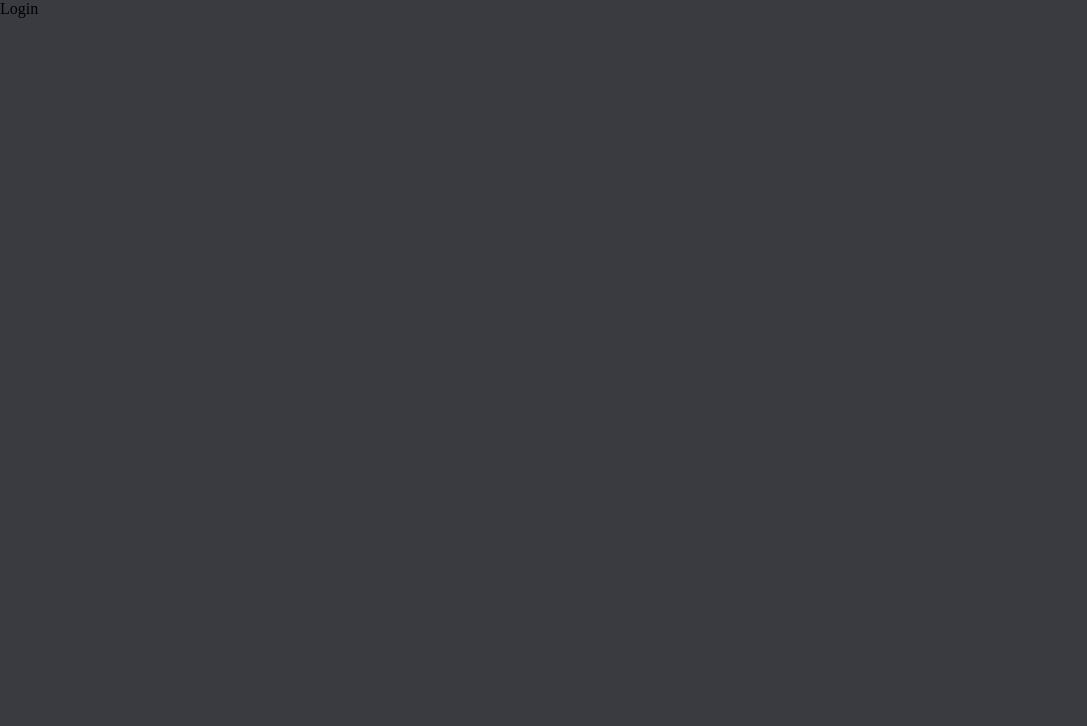
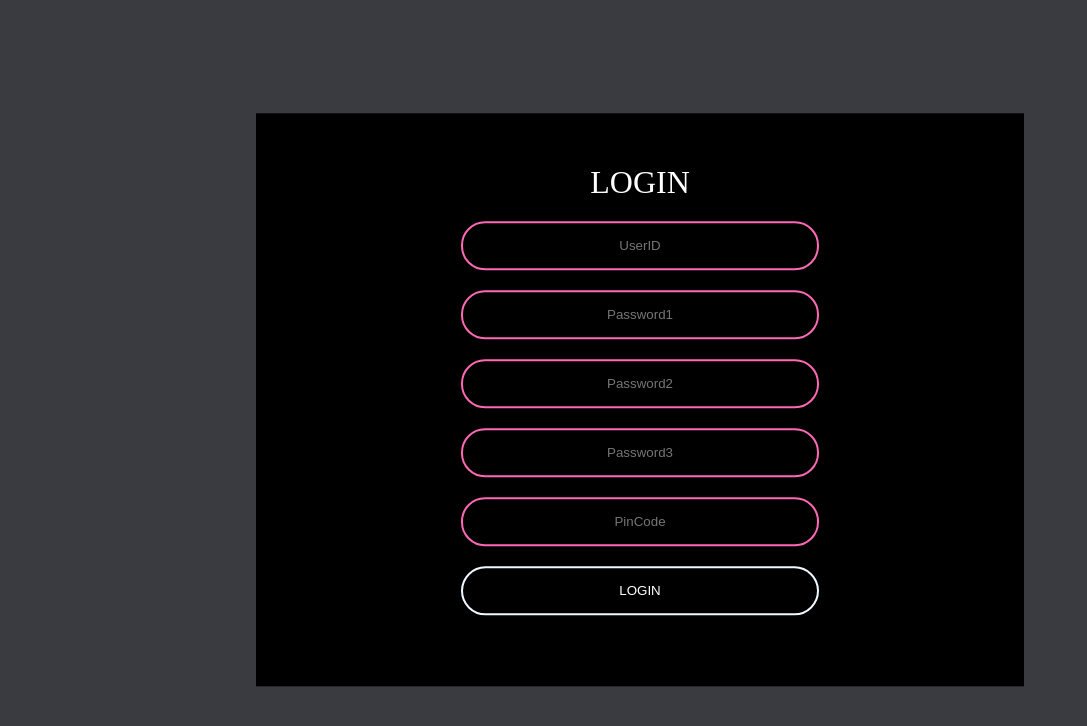
Before and after one commit to Shiro8613-dev/PasswordProxy, a Next.js app in the folder frontend/: page /login in a window 1280 px wide. Shown: the top 726 px of the page, without its empty margins (0-1087 px from the left). Built offline with nearby package versions, Linux system fonts and the light colour scheme.

Commit message:
ログインページ完成

```diff
--- a/frontend/src/pages/login.tsx
+++ b/frontend/src/pages/login.tsx
@@ -1,8 +1,79 @@
+import styles from '@/styles/login.module.css'
+import {ChangeEvent, useState} from "react";
+import axios, {AxiosResponse} from "axios";
+
+type postData = {
+    Username  :string
+    Password1 :string
+    Password2 :string
+    Password3 :string
+    PinCode   :number
+}
 
 export default function Login() {
+    const [errorMsg, setErrorMsg] = useState<string>()
+    const [userName, setUserName] = useState<string>()
+    const [password1, setPassword1] = useState<string>()
+    const [password2, setPassword2] = useState<string>()
+    const [password3, setPassword3] = useState<string>()
+    const [pinCode, setPinCode] = useState<string>()
+
+    const changeUserId = (e :ChangeEvent<HTMLInputElement>) => setUserName(e.target.value);
+    const changePassword1 = (e :ChangeEvent<HTMLInputElement>) => setPassword1(e.target.value);
+    const changePassword2 = (e :ChangeEvent<HTMLInputElement>) => setPassword2(e.target.value);
+    const changePassword3 = (e :ChangeEvent<HTMLInputElement>) => setPassword3(e.target.value);
+    const changePinCode = (e :ChangeEvent<HTMLInputElement>) => {
+        if (e.target.value == null) return;
+        if (e.target.value.match( /[^0-9]+/i)) {
+            setErrorMsg("pinCode is number")
+        } else {
+            if (errorMsg == "pinCode is number") setErrorMsg("");
+            setPinCode(e.target.value);
+        }
+    }
+
+    const clickLogin = () => {
+        if (userName == undefined || password1 == undefined ||
+            password2 == undefined || password3 == undefined || pinCode == undefined) {
+            setErrorMsg("userid or passwords or pinCode not entered")
+        } else {
+            if (errorMsg == "userid or passwords or pinCode not entered") setErrorMsg("");
+
+            const data = {
+                Username: userName,
+                Password1: password1,
+                Password2: password2,
+                Password3: password3,
+                PinCode: Number(pinCode),
+            } as postData
+
+            axios.post("/auth/login", data).then(d => {
+                if (d.status == 200) {
+                    location.href = "/pr"
+                } else {
+                    setErrorMsg(d.statusText)
+                }
+            })
+                .catch(e => setErrorMsg(e.response.data["error"]));
+        }
+    }
+
     return (
-        <>
-            <p>Login</p>
-        </>
+        <div className={styles.login}>
+            <div className={styles.login_form}>
+                <div className="login_form_top">
+                    <h1>LOGIN</h1>
+                    <p>{errorMsg}</p>
+                </div>
+                <div className="login_form_btm">
+                    <input type="id" name="user_id" placeholder="UserID" onChange={changeUserId} required={true} />
+                    <input type="password" name="password" placeholder="Password1" onChange={changePassword1} required={true}/>
+                    <input type="password" name="password" placeholder="Password2" onChange={changePassword2} required={true}/>
+                    <input type="password" name="password" placeholder="Password3" onChange={changePassword3} required={true}/>
+                    <input type="password" name="password" placeholder="PinCode" onChange={changePinCode} required={true} />
+                    <button type="button" name="botton" onClick={clickLogin}>LOGIN</button>
+                </div>
+            </div>
+        </div>
     )
 }
--- /dev/null
+++ b/frontend/src/styles/login.module.css
@@ -0,0 +1,69 @@
+.login {
+    width: 100%;
+    height: 100%;
+    display: flex;
+    position: relative;
+    align-items: center;
+    justify-content: center;
+}
+
+.login_form {
+    width: 60%;
+    padding: 4% 2%;
+    position: absolute;
+    top: 50%;
+    left: 50%;
+    transform: translate(-50%,-50%);
+    background-color: #000;
+    text-align: center;
+}
+
+.login_form p, .login_form h1 {
+    color: white;
+    font-weight: 500;
+}
+
+.login_form p {
+    font-size: 10px;
+    color: red;
+}
+
+.login_form input[type = "id"],.login_form input[type = "password"] {
+    background: none;
+    display: block;
+    margin: 20px auto;
+    border: 2px solid #ff69b4;
+    padding: 15px 10px;
+    width: 50%;
+    outline: none;
+    border-radius: 24px;
+    transition: 0.25s;
+    text-align: center;
+    color: white;
+}
+
+.login_form input[type = "id"]:focus, .login_form input[type = "password"]:focus {
+    width: 60%;
+    background-color: #f0f8ff;
+    color: black;
+}
+
+.login_form button[type = "button"] {
+    background: none;
+    display: block;
+    margin: 20px auto;
+    border: 2px solid #f0f8ff;
+    padding: 15px 10px;
+    width: 50%;
+    outline: none;
+    color: white;
+    border-radius: 25px;
+    transition: 0.25s;
+    text-align: center;
+    cursor: pointer;
+}
+
+.login_form button[type = "button"]:hover {
+    background-color: #ff69b4;
+    border: 2px solid #ff69b4;
+}
```
